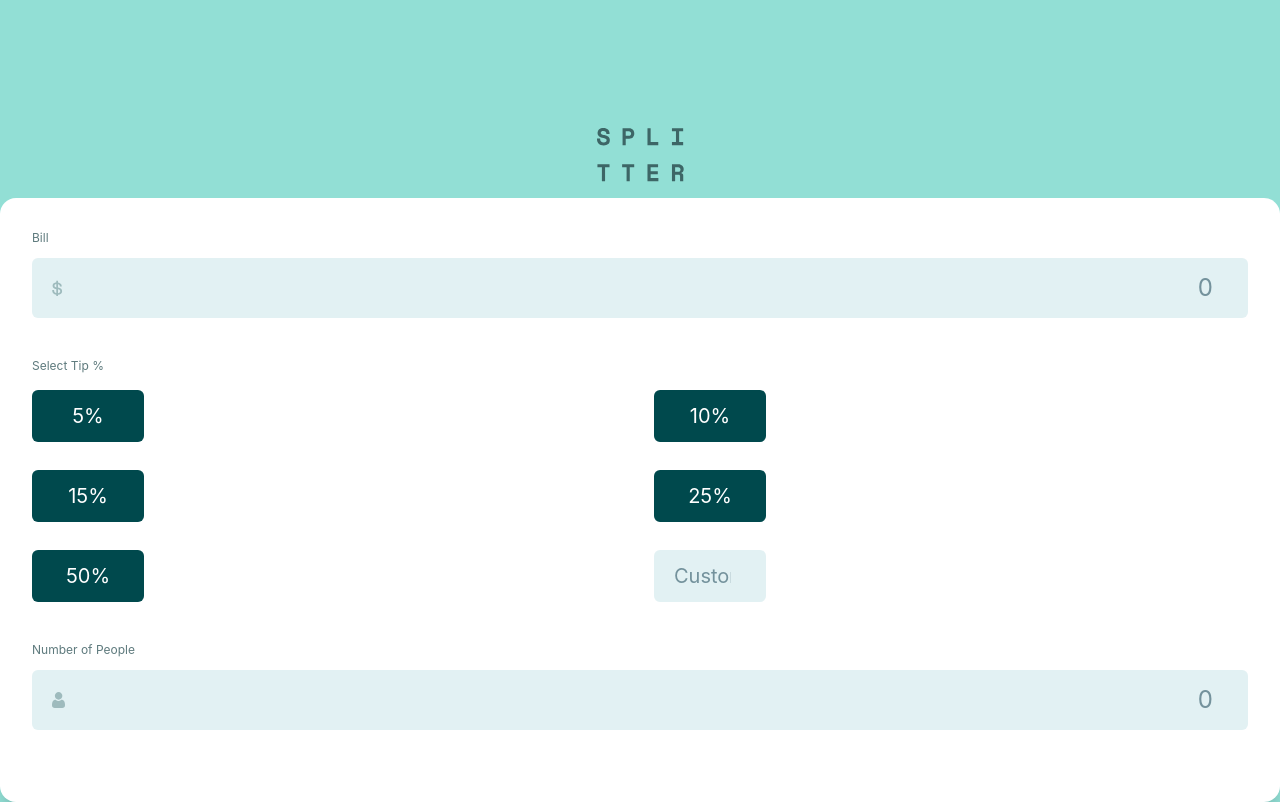
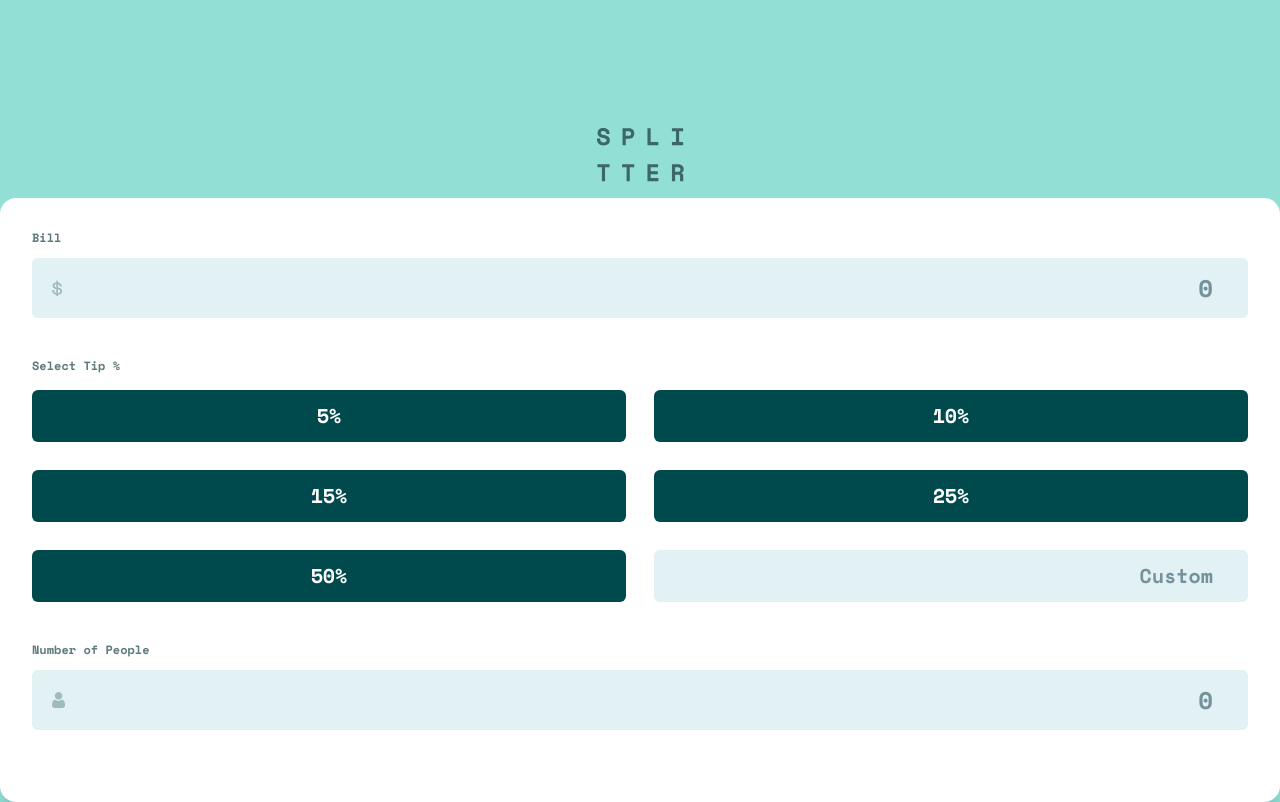
Before and after one commit to duquerson/tips-calculator-main, a React (Vite) app: page / in a window 1280 px wide. Built offline with nearby package versions, Linux system fonts and the light colour scheme.

Commit message:
✨ feat(ui): ajustar estilos y accesibilidad en App

```diff
--- a/src/App.jsx
+++ b/src/App.jsx
@@ -4,7 +4,7 @@ import Logo from './assets/images/logo.svg?react'
 
 export default function App() {
 	return (
-		<main className="bg-primary-green/50 font-sans min-w-full min-h-screen flex flex-col justify-center">
+		<main className="bg-primary-green/50 font-mono min-w-full min-h-screen flex flex-col justify-center">
 			<Logo className="mt-32 mb-4 mx-auto" />
 			<Calculator />
 		</main>
@@ -13,7 +13,7 @@ export default function App() {
 
 const Calculator = () => {
 	return (
-		<section className="min-w-[23.4375rem] bg-neutral-white rounded-2xl p-8 shadow-xl text-neutral-green-900">
+		<section className="min-w-93.75 bg-neutral-white rounded-2xl p-8 shadow-xl text-neutral-green-900">
 			<Tips />
 		</section>
 	)
@@ -24,18 +24,18 @@ const Tips = () =>{
 		<>
 			<h1 className="mb-3 text-xs text-neutral-grey-500">Bill</h1>
 			<Inputs icon="dollar" text="0" id="bill" name="bill" />
-			<h2 className='text-neutral-grey-500 text-xs mb-4'>Select Tip %</h2>
+			<h2 className='text-neutral-grey-500 text-xs mb-4 font-semibold'>Select Tip %</h2>
 			<section className='grid grid-cols-2 grid-rows-3 gap-7 text-white mb-10'>
 				{[5, 10, 15, 25, 50].map((percent) => {
 					return (
 						<Button key={percent} text={`${percent}%`} id={`${percent}`} />
 					);
 				})}
-				<div className='bg-neutral-grey-200/50 rounded-md py-3 px-5 flex justify-between items-center w-28'>
-					<input type="number" name="custom" id="custom" placeholder="Custom" className="w-full text-xl text-right focus:outline-none text-cyan-950 bg-transparent"/>
+				<div className='bg-neutral-grey-200/50 rounded-md py-3 px-5 flex justify-between items-center min-w-28'>
+					<input type="number" name="custom" id="custom" placeholder="Custom" className="w-full text-xl font-semibold text-right focus:outline-none text-cyan-950 bg-transparent"/>
 				</div>
 			</section>
-			<h2 className='mb-3 text-xs text-neutral-grey-500'>Number of People</h2>
+			<h2 className='mb-3 text-xs text-neutral-grey-500 font-semibold'>Number of People</h2>
 			<Inputs icon="people" text="0" id="people" name="people" />
 		</>
 	)
@@ -56,7 +56,7 @@ const Inputs = ({ icon = "dollar", text = "0", id = "bill", name = "bill" }) =>
 					id={id}
 					name={name}
 					placeholder={text}
-					className="text-right text-inputs focus:outline-none text-cyan-950 bg-transparent w-24"
+					className="text-right text-inputs focus:outline-none text-cyan-950 bg-transparent w-24 font-semibold"
 				/>
 			</div>
 		</section>
@@ -65,7 +65,7 @@ const Inputs = ({ icon = "dollar", text = "0", id = "bill", name = "bill" }) =>
 
 const Button = ({ text = "Reset", id = "" }) => {
 	return (
-		<button type="button" className="rounded-md py-3 px-5 w-28 bg-neutral-green-900 text-center text-xl hover:bg-primary-green/80 transition" id={id}>
+		<button type="button" className="rounded-md py-3 px-5 min-w-28 bg-neutral-green-900 font-semibold text-center text-xl hover:bg-primary-green/80 transition" id={id}>
 			{text}
 		</button>
 	)
```
